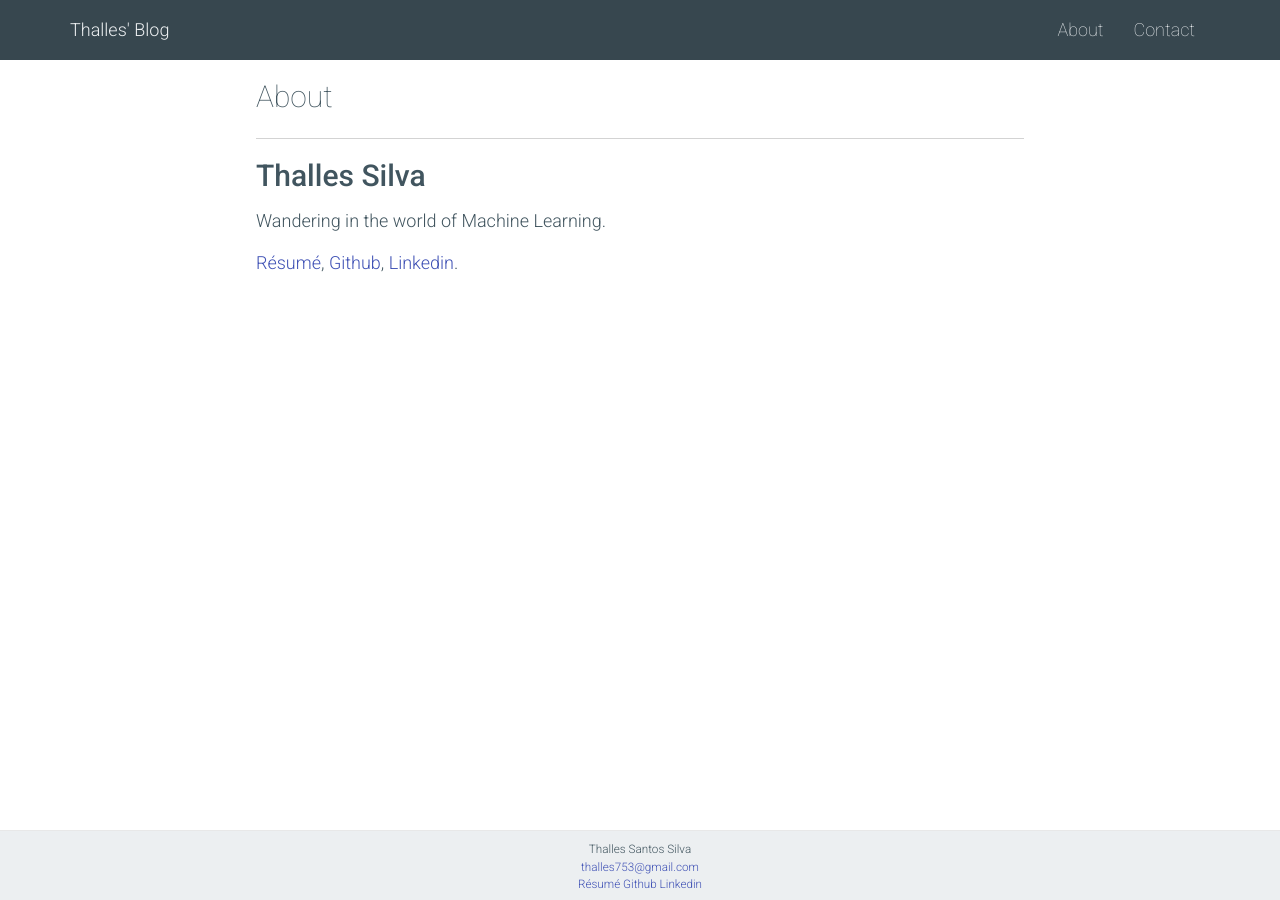
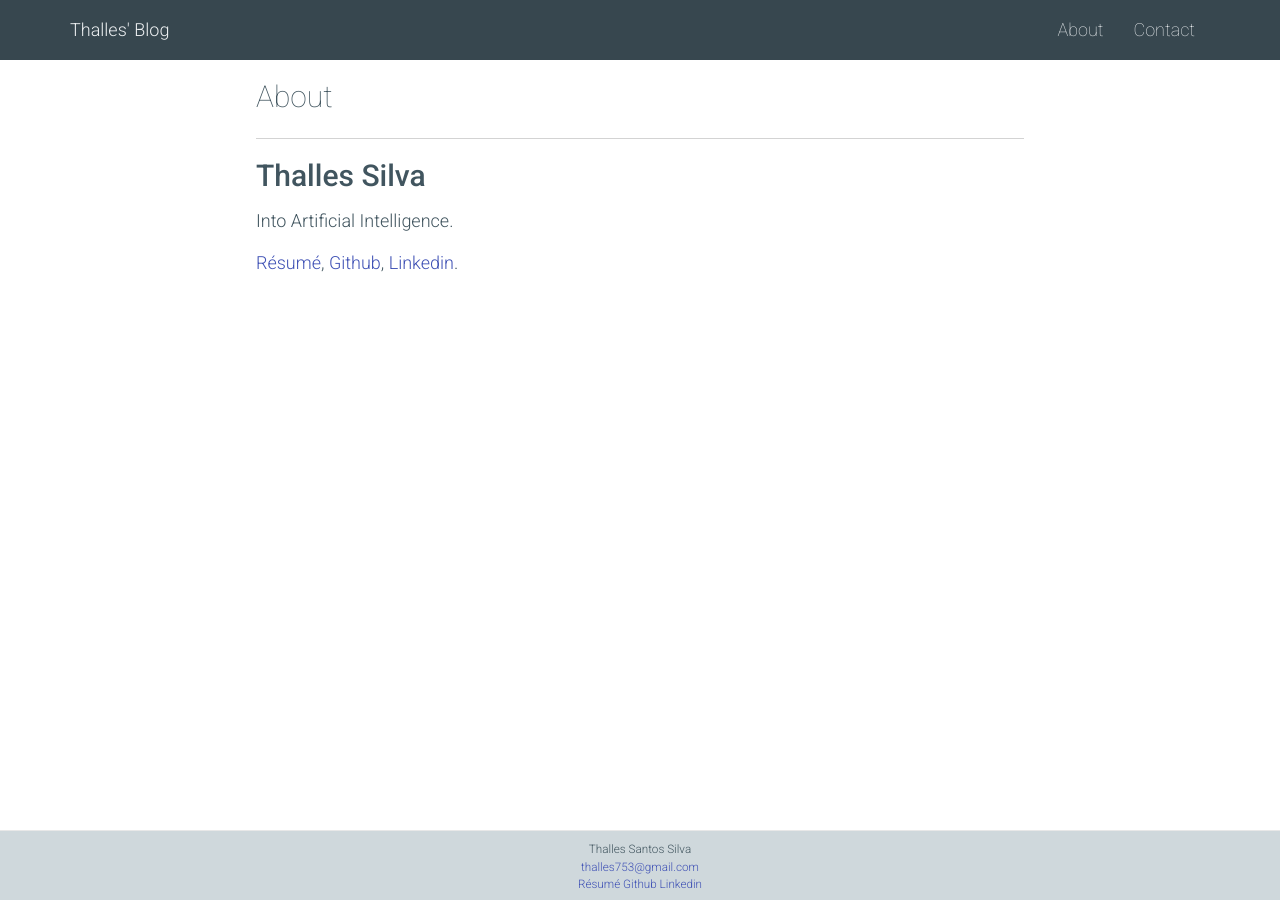
Before and after one commit to sthalles/sthalles.github.io, a Jekyll site: the page built from _pages/01_about.md, in a window 1280 px wide. Built offline with Jekyll 4.4.1, drawn with Linux system fonts in a browser that asks for light colours; nearby versions of some CDN libraries.

Commit message:
added bibliography files

```diff
--- a/_layouts/default.html
+++ b/_layouts/default.html
@@ -12,6 +12,15 @@
         </article>
     </main>
   </div>
+
+  {%if page.reference_file == "advanced_gans_ref"%}
+  <div class="reference-section-backcolor">
+    <div class="content-container">
+      {% include spotlight.html participants=site.data.advanced_gans_ref %}
+    </div>
+  </div>
+  {% endif %}
+
   {% include footer.html %}
   {% if jekyll.environment == 'production' %}
   <script>
--- a/_pages/01_about.md
+++ b/_pages/01_about.md
@@ -6,6 +6,6 @@
 
 ## Thalles Silva
 
-Wandering in the world of Machine Learning.
+Into Artificial Intelligence.
 
 [Résumé](https://github.com/sthalles/resume/blob/master/English-Shortened/resume.pdf), [Github](https://github.com/sthalles), [Linkedin](https://www.linkedin.com/in/thalles-silva-32ab08a3/).
--- a/css/_footer.scss
+++ b/css/_footer.scss
@@ -11,7 +11,7 @@
   font-size: $very-small-font-size !important;
   /* Set the fixed height of the footer here */
   height: 70px !important;
-  background-color: $primary-color-lighter50;
+  background-color: $primary-color-lighter100;
   padding: 10px 0px 10px 0px;
   text-align: center;
 }
--- a/css/_index.scss
+++ b/css/_index.scss
@@ -5,7 +5,7 @@
 }
 
 body {
-  margin-bottom: 200px !important;
+  margin-bottom: 70px !important;
 }
 
 .caption {
@@ -33,7 +33,7 @@
 }
 
 .post {
-  border-bottom: 1px solid;
+  // border-bottom: 1px solid;
   border-bottom-color: lightgrey;
   padding: 8px 0 12px 0;
 
@@ -55,7 +55,7 @@
 strong em {
   font-style: normal;
   font-weight: $large-font-weight !important;
-  background-color: $secondary-color-lighter100;
+  background-color: $secondary-color-lighter50;
 }
 
 a.light:hover {
--- /dev/null
+++ b/css/_references.scss
@@ -0,0 +1,8 @@
+.reference-section-backcolor {
+  background-color: $primary-color-lighter50;
+  padding-top: 10px !important; // the title is a <h3> element that already has margin
+  padding-bottom: 15px !important;
+  font-weight: $base-font-weight;
+  font-size: $small-font-size !important;
+  color: $primary-color-darker800 !important;
+}
--- a/css/main.scss
+++ b/css/main.scss
@@ -18,11 +18,12 @@
 $base-line-height:          1.5 !default;
 $spacing-unit:              30px !default;
 
-$secondary-color:           #3F51B5 !default;
+$secondary-color:           #3F51B5 !default; // Indigo
 $secondary-color-darker800: #283593 !default;
-$secondary-color-lighter100:#E8EAF6 !default;
+$secondary-color-lighter50: #E8EAF6 !default;
+$secondary-color-lighter100: #C5CAE9 !default;
 
-$primary-color:             #607D8B !default;
+$primary-color:             #607D8B !default; // Blue Grey
 $primary-color-lighter50:   #ECEFF1 !default;
 $primary-color-lighter100:  #CFD8DC !default;
 $primary-color-darker800:   #37474F !default;
@@ -64,4 +65,5 @@
 @import "bootstrap";
 @import "index";
 @import "syntax-highlighting";
+@import "references";
 @import "footer";
```
Also changed, not shown: _data/advanced_gans_ref.yml (added, +24 -0 lines), _includes/spotlight.html (added, +12 -0 lines).
